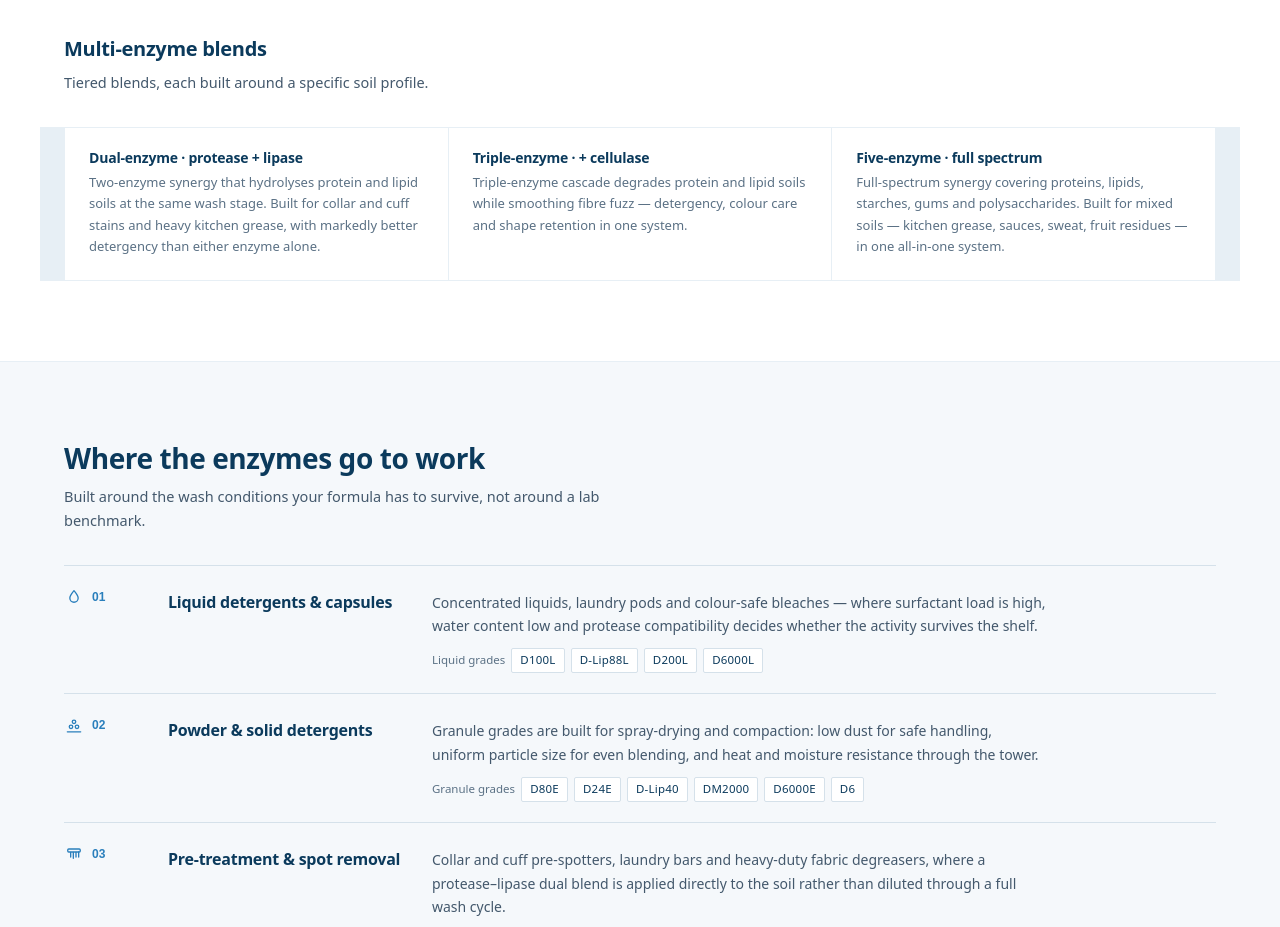
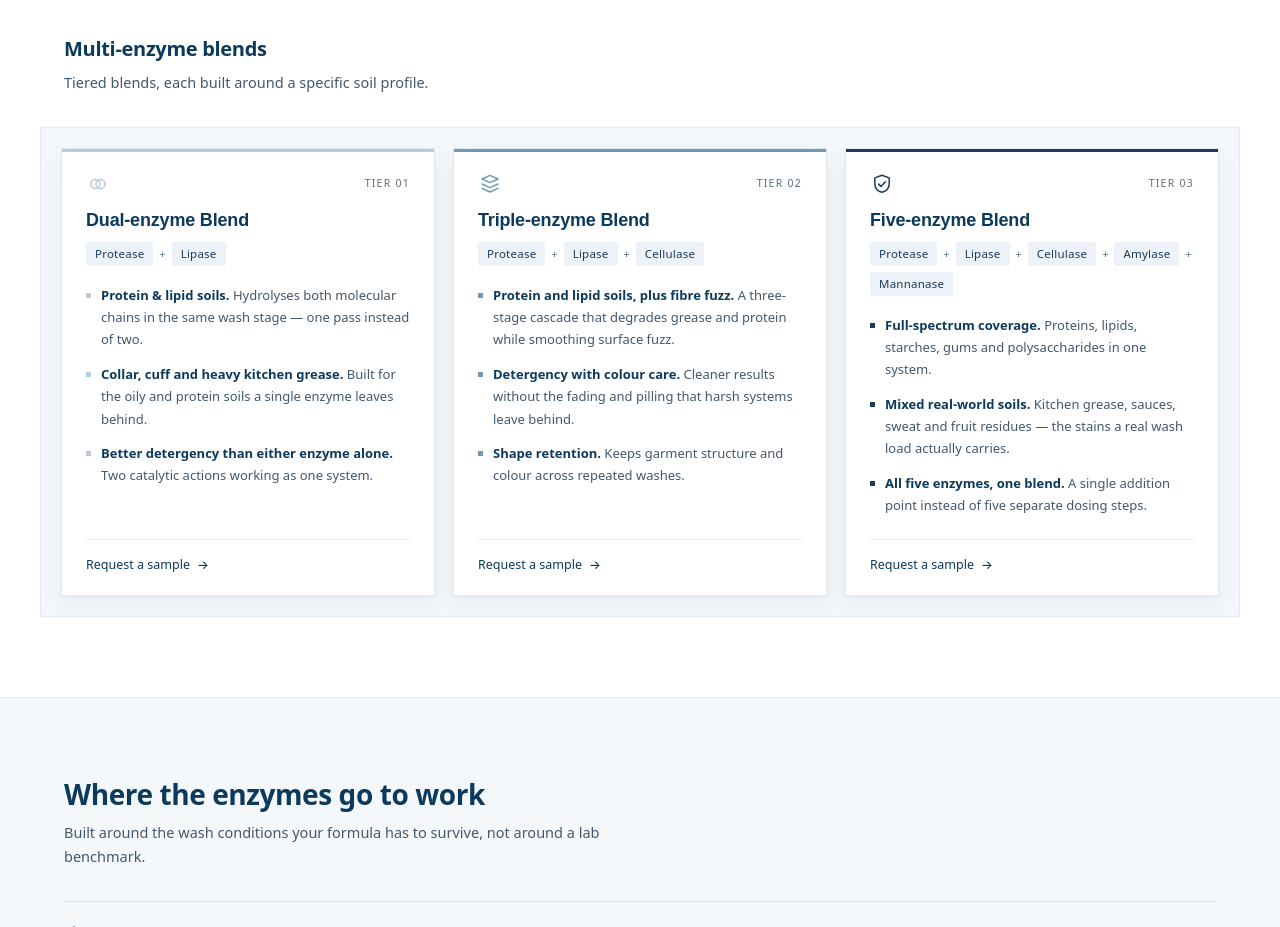
Before and after one commit to djbiology/djbiology-site, a plain HTML site: page index.html in a window 1280 px wide. Shown: the part 3900-4827 px from the top of the page. Drawn offline with Linux system fonts and the light colour scheme; a web font is replaced by a local one.

Commit message:
Blends: tier cards with icons, enzyme tags and CTA

```diff
--- a/index.html
+++ b/index.html
@@ -513,6 +513,72 @@ ul{margin:0;padding:0;list-style:none;}
 .step-body h4{font-size:14.5px;color:var(--navy);font-weight:600;}
 .step-body p{font-size:13px;color:var(--muted);margin-top:4px;max-width:36em;}
 
+/* ---------- multi-enzyme blends ---------- */
+.blend-wrap{
+  max-width:var(--maxw);margin:0 auto;padding:20px;
+  background:#F4F8FC;border:1px solid #E3EBF3;
+}
+.blend-grid{
+  display:grid;grid-template-columns:1fr;gap:16px;
+}
+.blend-card{
+  --tier:#B7CBDD;
+  background:#fff;border:1px solid #E1E9F1;
+  box-shadow:0 1px 2px rgba(20,45,72,.05),0 10px 24px rgba(20,45,72,.05);
+  padding:0 24px 20px;
+  display:flex;flex-direction:column;
+}
+.blend-card[data-tier="2"]{--tier:#6F97B8;}
+.blend-card[data-tier="3"]{--tier:#1B3A5C;}
+.blend-card::before{
+  content:"";display:block;height:3px;background:var(--tier);
+  margin:0 -24px 20px;
+}
+.blend-top{
+  display:flex;align-items:center;justify-content:space-between;gap:12px;
+}
+.blend-ico{width:24px;height:24px;color:var(--tier);flex:0 0 auto;}
+.blend-tier{
+  font-size:10.5px;letter-spacing:.12em;text-transform:uppercase;
+  color:var(--muted);
+}
+.blend-name{
+  font-family:"Space Grotesk",sans-serif;
+  font-size:18px;font-weight:600;color:var(--navy);
+  letter-spacing:-.01em;margin-top:14px;
+}
+.blend-stack{
+  display:flex;flex-wrap:wrap;align-items:center;gap:6px;margin-top:11px;
+}
+.blend-stack span{
+  font-size:11.5px;letter-spacing:.02em;color:#1B3A5C;
+  background:#ECF2F8;padding:3px 9px 2px;border-radius:2px;
+}
+.blend-stack i{font-style:normal;font-size:11px;color:var(--muted);}
+.blend-points{
+  list-style:none;padding:0;margin:18px 0 0;flex:1 1 auto;
+}
+.blend-points li{
+  position:relative;padding-left:15px;margin-bottom:12px;
+  font-size:13px;line-height:1.72;color:var(--muted-strong);
+}
+.blend-points li:last-child{margin-bottom:0;}
+.blend-points li::before{
+  content:"";position:absolute;left:0;top:9px;
+  width:5px;height:5px;background:var(--tier);
+}
+.blend-points strong{color:var(--navy);font-weight:600;}
+.blend-cta{
+  margin-top:22px;padding-top:15px;border-top:1px solid var(--line-soft);
+  display:flex;align-items:center;gap:7px;
+  font-size:12.5px;font-weight:500;color:var(--navy);text-decoration:none;
+}
+.blend-cta span{transition:transform .2s;}
+.blend-cta:hover span{transform:translateX(4px);}
+@media (min-width:900px){
+  .blend-grid{grid-template-columns:repeat(3,1fr);gap:18px;}
+}
+
 /* ---------- quality ---------- */
 .quality-grid{
   max-width:var(--maxw);margin:0 auto;padding:0 24px;
@@ -1125,18 +1191,52 @@ a:focus-visible,button:focus-visible,input:focus-visible,select:focus-visible,te
       <h3 class="sec-title" style="font-size:20px;">Multi-enzyme blends</h3>
       <p class="sec-desc">Tiered blends, each built around a specific soil profile.</p>
     </div>
-    <div class="quality-grid">
-      <div class="q-card">
-        <h3>Dual-enzyme · protease + lipase</h3>
-        <p>Two-enzyme synergy that hydrolyses protein and lipid soils at the same wash stage. Built for collar and cuff stains and heavy kitchen grease, with markedly better detergency than either enzyme alone.</p>
-      </div>
-      <div class="q-card">
-        <h3>Triple-enzyme · + cellulase</h3>
-        <p>Triple-enzyme cascade degrades protein and lipid soils while smoothing fibre fuzz — detergency, colour care and shape retention in one system.</p>
-      </div>
-      <div class="q-card">
-        <h3>Five-enzyme · full spectrum</h3>
-        <p>Full-spectrum synergy covering proteins, lipids, starches, gums and polysaccharides. Built for mixed soils — kitchen grease, sauces, sweat, fruit residues — in one all-in-one system.</p>
+    <div class="blend-wrap">
+      <div class="blend-grid">
+        <article class="blend-card" data-tier="1">
+          <div class="blend-top">
+            <svg class="blend-ico" viewBox="0 0 24 24" fill="none" stroke="currentColor" stroke-width="1.5" stroke-linecap="round" aria-hidden="true"><circle cx="9.4" cy="12" r="4.6"/><circle cx="14.6" cy="12" r="4.6"/></svg>
+            <span class="blend-tier">Tier 01</span>
+          </div>
+          <h3 class="blend-name">Dual-enzyme Blend</h3>
+          <p class="blend-stack"><span>Protease</span><i>+</i><span>Lipase</span></p>
+          <ul class="blend-points">
+            <li><strong>Protein &amp; lipid soils.</strong> Hydrolyses both molecular chains in the same wash stage — one pass instead of two.</li>
+            <li><strong>Collar, cuff and heavy kitchen grease.</strong> Built for the oily and protein soils a single enzyme leaves behind.</li>
+            <li><strong>Better detergency than either enzyme alone.</strong> Two catalytic actions working as one system.</li>
+          </ul>
+          <a class="blend-cta" href="#contact">Request a sample <span aria-hidden="true">&#8594;</span></a>
+        </article>
+
+        <article class="blend-card" data-tier="2">
+          <div class="blend-top">
+            <svg class="blend-ico" viewBox="0 0 24 24" fill="none" stroke="currentColor" stroke-width="1.5" stroke-linecap="round" stroke-linejoin="round" aria-hidden="true"><path d="M12 3.4 20 7l-8 3.6L4 7z"/><path d="M4 12l8 3.6 8-3.6"/><path d="M4 16.4 12 20l8-3.6"/></svg>
+            <span class="blend-tier">Tier 02</span>
+          </div>
+          <h3 class="blend-name">Triple-enzyme Blend</h3>
+          <p class="blend-stack"><span>Protease</span><i>+</i><span>Lipase</span><i>+</i><span>Cellulase</span></p>
+          <ul class="blend-points">
+            <li><strong>Protein and lipid soils, plus fibre fuzz.</strong> A three-stage cascade that degrades grease and protein while smoothing surface fuzz.</li>
+            <li><strong>Detergency with colour care.</strong> Cleaner results without the fading and pilling that harsh systems leave behind.</li>
+            <li><strong>Shape retention.</strong> Keeps garment structure and colour across repeated washes.</li>
+          </ul>
+          <a class="blend-cta" href="#contact">Request a sample <span aria-hidden="true">&#8594;</span></a>
+        </article>
+
+        <article class="blend-card" data-tier="3">
+          <div class="blend-top">
+            <svg class="blend-ico" viewBox="0 0 24 24" fill="none" stroke="currentColor" stroke-width="1.5" stroke-linecap="round" stroke-linejoin="round" aria-hidden="true"><path d="M12 3.2l7.2 2.7v5.8c0 4.3-3 7.4-7.2 8.6-4.2-1.2-7.2-4.3-7.2-8.6V5.9z"/><path d="M8.6 12.1l2.3 2.3 4.5-4.6"/></svg>
+            <span class="blend-tier">Tier 03</span>
+          </div>
+          <h3 class="blend-name">Five-enzyme Blend</h3>
+          <p class="blend-stack"><span>Protease</span><i>+</i><span>Lipase</span><i>+</i><span>Cellulase</span><i>+</i><span>Amylase</span><i>+</i><span>Mannanase</span></p>
+          <ul class="blend-points">
+            <li><strong>Full-spectrum coverage.</strong> Proteins, lipids, starches, gums and polysaccharides in one system.</li>
+            <li><strong>Mixed real-world soils.</strong> Kitchen grease, sauces, sweat and fruit residues — the stains a real wash load actually carries.</li>
+            <li><strong>All five enzymes, one blend.</strong> A single addition point instead of five separate dosing steps.</li>
+          </ul>
+          <a class="blend-cta" href="#contact">Request a sample <span aria-hidden="true">&#8594;</span></a>
+        </article>
       </div>
     </div>
   </section>
```
